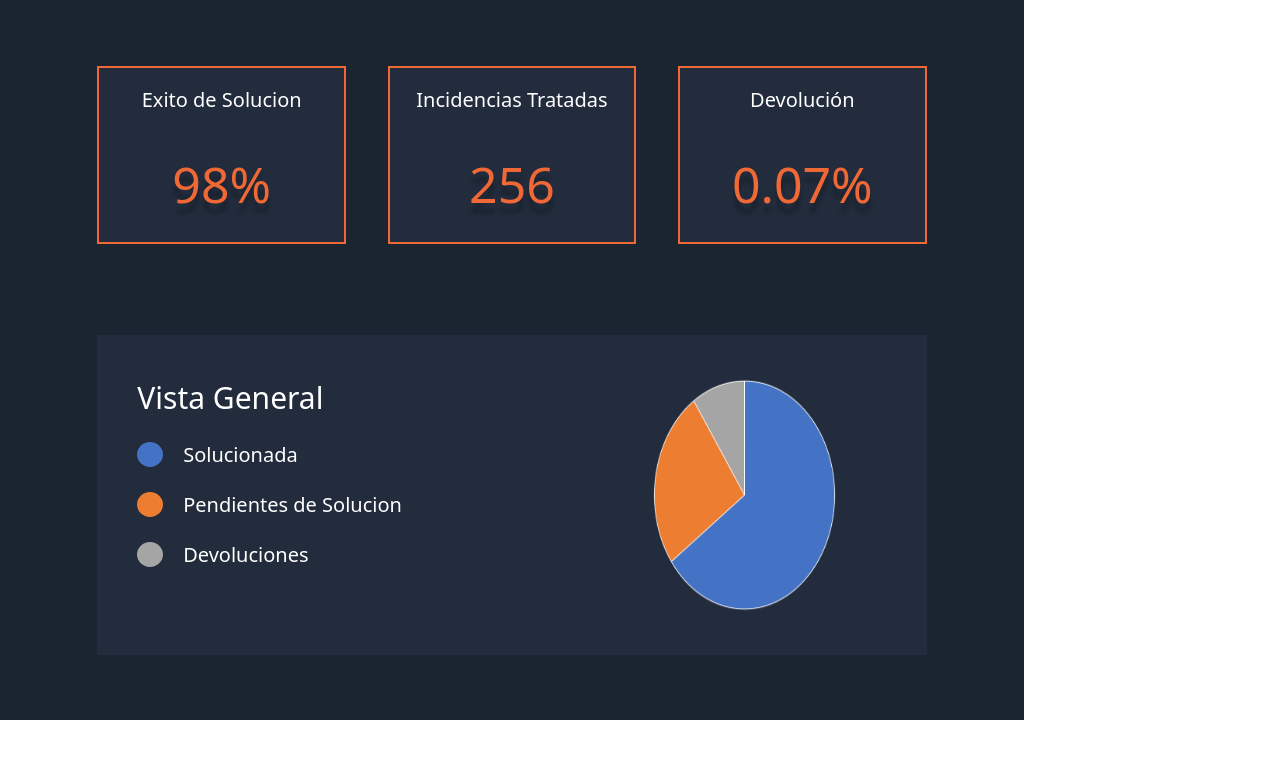
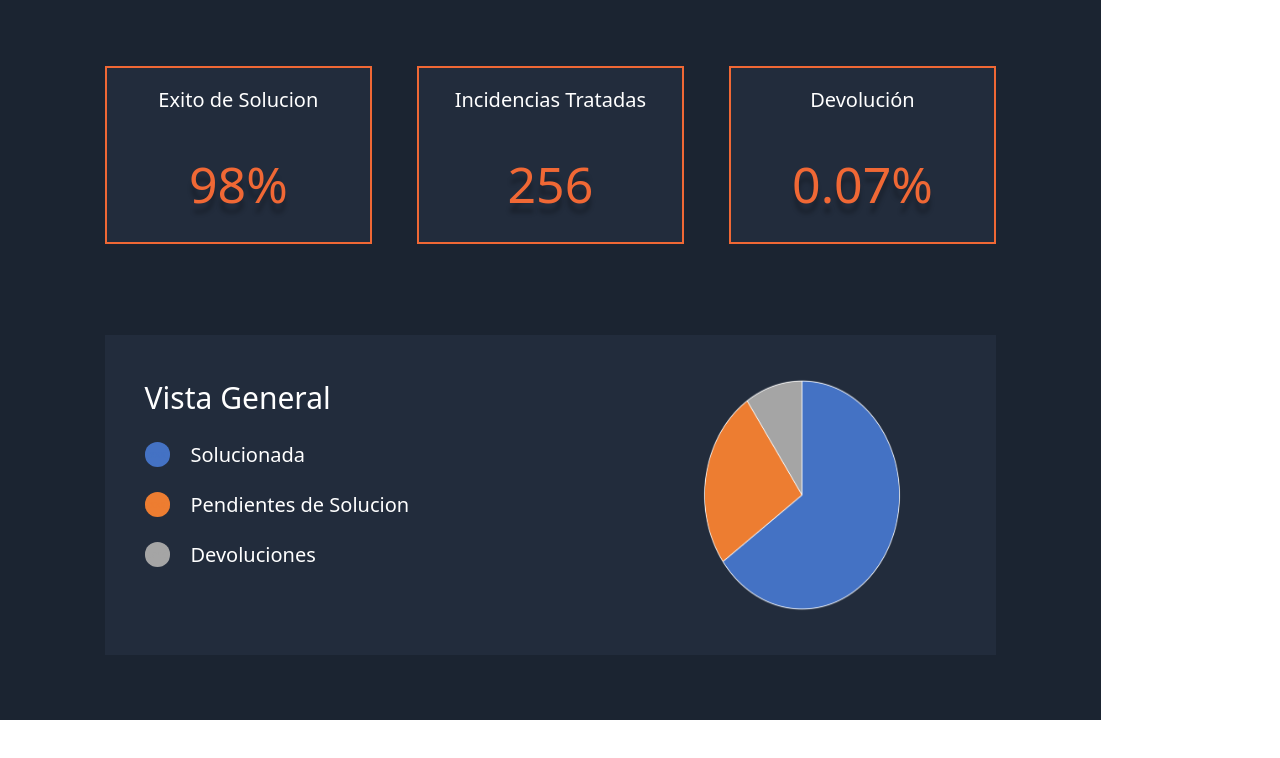
Before and after one commit to Javalga/Wayback, an Angular app in the folder angular-wayback/: page /dashboard in a window 1280 px wide. Shown: the top 758 px of the page. Built offline with nearby package versions, Linux system fonts and the light colour scheme.

Commit message:
width dashboard solved

```diff
--- a/angular-wayback/src/app/pages/dashboard/dashboard.component.css
+++ b/angular-wayback/src/app/pages/dashboard/dashboard.component.css
@@ -1,6 +1,6 @@
 .main-dashboard{
     min-height: 90vh;
-    width: 80vw;
+    width: 86vw;
     background-color: var(--primary-color1-dark);
     display: flex;
     justify-content: center;
--- a/angular-wayback/src/app/pages/incident-output/incident-output.component.css
+++ b/angular-wayback/src/app/pages/incident-output/incident-output.component.css
@@ -1,6 +1,6 @@
 .incident-output_main {
     height: 90vh;
-    width: 80vw;
+    width: 86vw;
     background-color: var(--primary-color1-dark);
     display: flex;
     justify-content: center;
--- a/angular-wayback/src/app/pages/user-admin/user-admin.component.css
+++ b/angular-wayback/src/app/pages/user-admin/user-admin.component.css
@@ -1,6 +1,6 @@
 .user-admin_main {
     height: 90vh;
-    width: 80vw;
+    width: 86vw;
     background-color: var(--primary-color1-dark);
     display: flex;
     justify-content: center;
```
